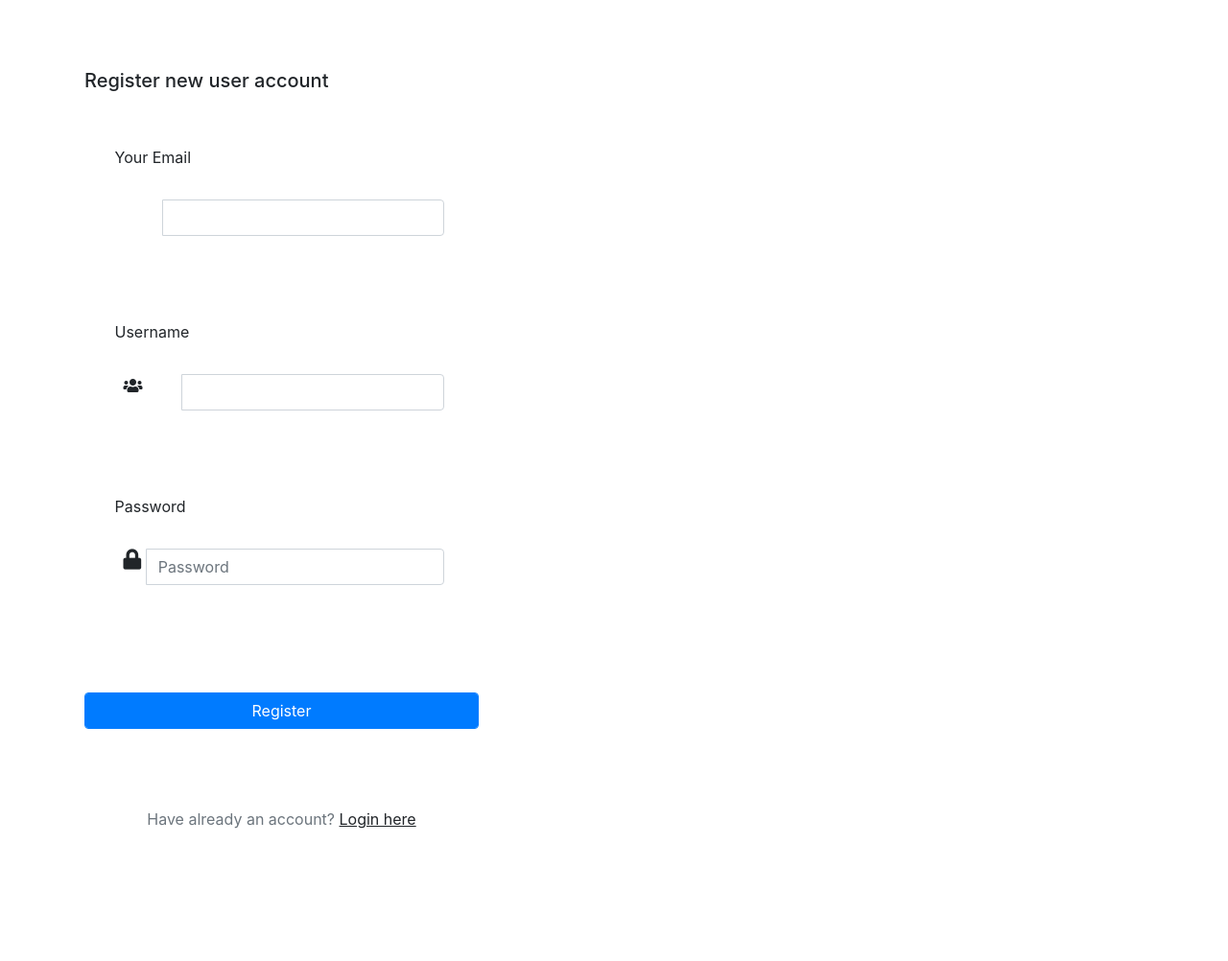
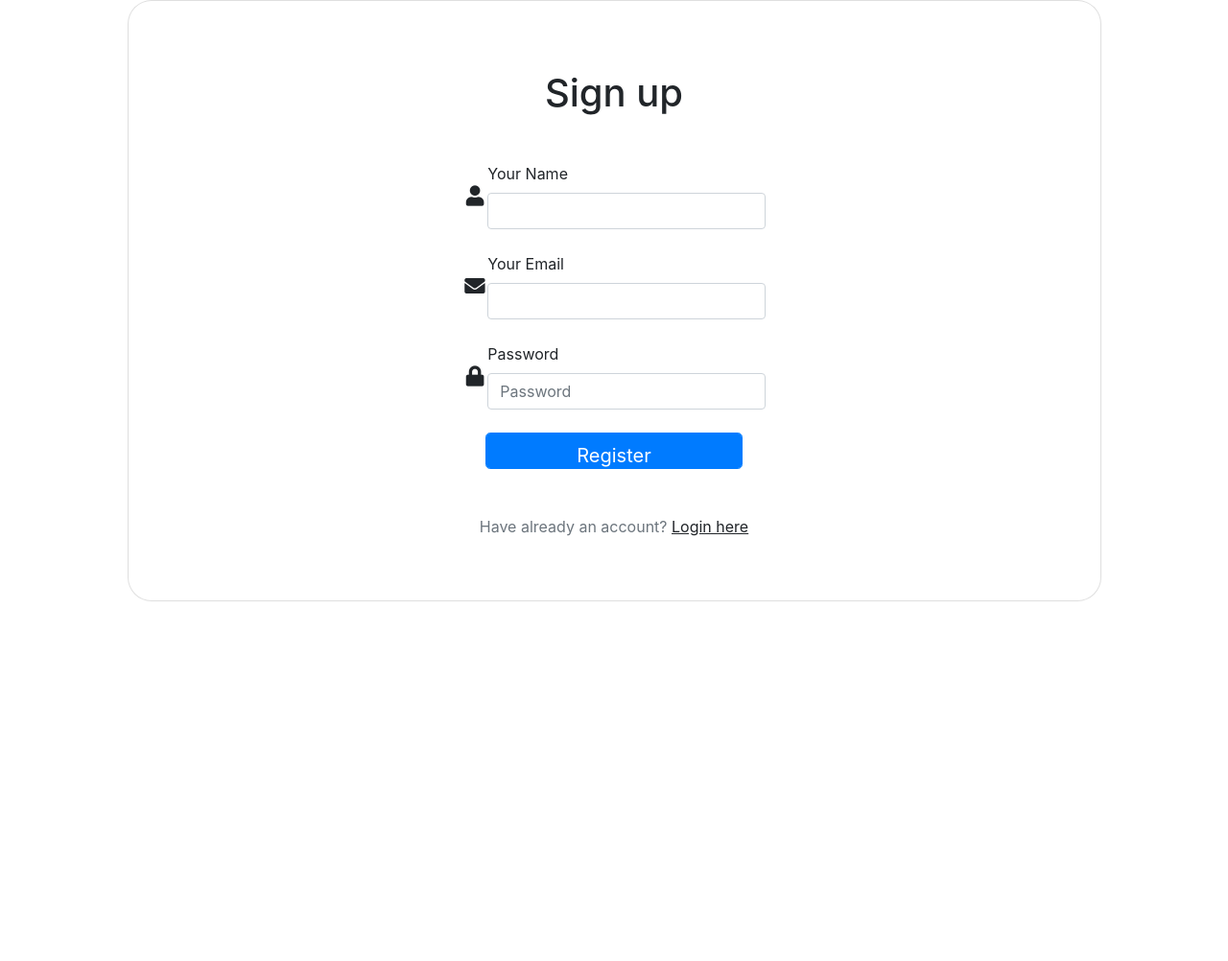
Before and after one commit to michael-marron/CS_School, a Flask app: page /reg in a window 1280 px wide. Shown: the whole page at 96% size. After the commit the page ends 627 px from the top, so only its background shows below. Run offline with Flask 2, Linux system fonts and the light colour scheme; some libraries are stand-ins or nearby versions.

Commit message:
checking reg

```diff
--- a/templates/reg.html
+++ b/templates/reg.html
@@ -1,7 +1,7 @@
+<!-- From: https://mdbootstrap.com/docs/standard/extended/registration/#section-basic-example -->
+  <!-- From: https://tutorial101.blogspot.com/2021/04/python-flask-postgresql-login-register.html -->
 
-  <!-- from tutorial101.blogspot.com --------------------------------------------------------------------------------->
   <!DOCTYPE html>
-<html>
   <head>
    <meta charset="utf-8">
   <title>Register</title>
@@ -12,71 +12,86 @@
   <link href='https://fonts.googleapis.com/css?family=Oxygen' rel='stylesheet' type='text/css'>
   <link href="https://maxcdn.bootstrapcdn.com/bootstrap/4.1.1/css/bootstrap.min.css" rel="stylesheet" id="bootstrap-css">
   </head>
+
   <body>
- <div class="container">
-   <div class="row main">
-    <div class="main-login main-center">
-    <h5>Register new user account</h5>
-     <form action="/templates/reg.html" method="POST">
 
-      <div class="form-group">
-       <label for="email">Your Email</label>
-       <div>
-        <div class="input-group">
-         <span ><i aria-hidden="true"></i></span>
+    <div class="container h-100">
+      <div class="row d-flex justify-content-center align-items-center h-100">
+        <div class="col-lg-12 col-xl-11">
+          <div class="card text-black" style="border-radius: 25px;">
+            <div class="card-body p-md-5">
+              <div class="row justify-content-center">
+                <div class="col-md-10 col-lg-6 col-xl-5 order-2 order-lg-1">
+
+                  <p class="text-center h1 fw-bold mb-5 mx-1 mx-md-4 mt-4">Sign up</p>
+
+                  <form class="mx-1 mx-md-4" action="/templates/reg.html" method="POST" autocomplete="off">
+
+                    <div class="d-flex flex-row align-items-center mb-4">
+                      <i class="fas fa-user fa-lg me-3 fa-fw"></i>
+                      <div class="form-outline flex-fill mb-0">
+                         <label class="form-label" for="username">Your Name</label>
+                         <input type="text" id="username" class="form-control" required/>
+
+                      </div>
+                    </div>
+
+                    <div class="d-flex flex-row align-items-center mb-4">
+                      <i class="fas fa-envelope fa-lg me-3 fa-fw"></i>
+                      <div class="form-outline flex-fill mb-0">
+                        <label class="form-label" for="email">Your Email</label>
                         <input type="text" class="form-control" name="email" id="email" required/>
                        </div>
                     </div>
-      </div>
 
-      <div class="form-group">
-       <label for="username" class="cols-sm-2 control-label">Username</label>
-       <div>
-        <div class="input-group">
-         <span class="input-group-addon"><i class="fa fa-users fa" aria-hidden="true"></i></span>
-         <input type="text" class="form-control" name="username" id="username" required>
-        </div>
+                    <div class="d-flex flex-row align-items-center mb-4">
+                      <i class="fas fa-lock fa-lg me-3 fa-fw"></i>
+                      <div class="form-outline flex-fill mb-0">
+                         <label class="form-label" for="password">Password</label>
+                         <input type="password" class="form-control" name="password" placeholder="Password" id="password" required>
                       </div>
                     </div>
 
-      <div class="form-group">
-       <label for="password" class="cols-sm-2 control-label">Password</label>
-       <div>
-        <div class="input-group">
-         <span class="input-group-addon"><i class="fa fa-lock fa-lg" aria-hidden="true"></i></span>
-         <input type="password" class="form-control" name="pass" placeholder="Password" id="password" required />
-        </div>
-       </div>
-      </div>
-
+                    <!-- display alert message -->
                     <div class="form-group ">
-        {% with messages = get_flashed_messages()  %}
+                      {% with messages = get_flashed_messages()  %}
                       {% if messages %}
                       {% for message in messages %}
                       <div class="alert alert-success alert-dismissible fade show" role="alert">
                         {{ message }}
-<!--           <button type="button" class="close" data-dismiss="alert" aria-label="Close">
+                    <button type="button" class="close" data-dismiss="alert" aria-label="Close">
                           <span aria-hidden="true">×</span>
-          </button> -->
+                        </button>
                       </div>
                       {% endfor %}
                       {% endif %}
                       {% endwith %}
 
-       <input type="submit" value="Register" class="form-control btn btn-primary " name="">
-       <p style="padding:5px;">
+                    <div class="d-flex justify-content-center mx-4 mb-3 mb-lg-4">
+                      <!-- <button type="button" class="btn btn-primary btn-lg">Register</button> -->
+                      <input type="submit" value="Register" class="form-control btn btn-primary btn-lg" name="">
+                    </div>
+
                     <p class="text-center text-muted mt-5 mb-0">Have already an account? <a href="/login"
                     class="fw-bold text-body"><u>Login here</u></a></p>
+                  </form>
 
+                </div>
+                <div class="col-md-10 col-lg-6 col-xl-7 d-flex align-items-center order-1 order-lg-2">
+
+
+                </div>
+              </div>
+            </div>
+          </div>
+        </div>
+      </div>
 
 
     </div>
 
-     </form>
-    </div>
-   </div>
-  </div>
- <script src="https://maxcdn.bootstrapcdn.com/bootstrap/4.1.1/js/bootstrap.min.js"></script>
- <script src="https://cdnjs.cloudflare.com/ajax/libs/jquery/3.2.1/jquery.min.js"></script>
+
+
   </body>
+
   </html>
```
Lines whose indentation alone changed are shown as unchanged.
